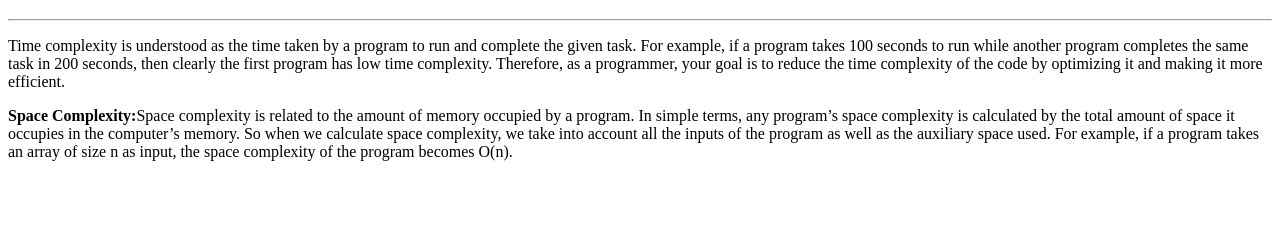
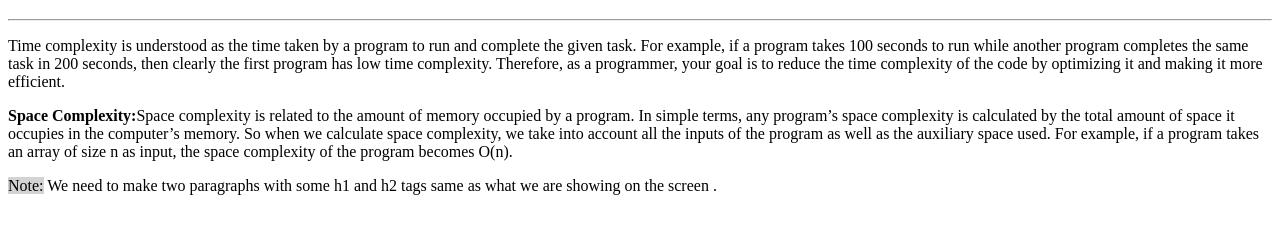
Before and after one commit to acciojob/time-and-space-complexity-JyotiRekhaGiri, a website: page main.html in a window 1280 px wide. Shown: the part 61-294 px from the top of the page. Drawn offline with Linux system fonts and the light colour scheme.

Commit message:
created a submission

```diff
--- a/main.html
+++ b/main.html
@@ -15,8 +15,8 @@
 	<hr>
 	<p>Time complexity is understood as the time taken by a program to run and complete the given task. For example, if a program takes 100 seconds to run while another program completes the same task in 200 seconds, then clearly the first program has low time complexity. Therefore, as a programmer, your goal is to reduce the time complexity of the code by optimizing it and making it more efficient.</p>
 	<p><b>Space Complexity:</b>Space complexity is related to the amount of memory occupied by a program. In simple terms, any program’s space complexity is calculated by the total amount of space it occupies in the computer’s memory. So when we calculate space complexity, we take into account all the inputs of the program as well as the auxiliary space used. For example, if a program takes an array of size n as input, the space complexity of the program becomes O(n).</p>
-	<!--<p><span class="gray">Note:</span> We need to make two paragraphs with some h1 and h2 tags same as what we are showing on the screen .</p>
--->
+	<p><span class="gray">Note:</span> We need to make two paragraphs with some h1 and h2 tags same as what we are showing on the screen .</p>
+
 </body>
 
 </html>
```
